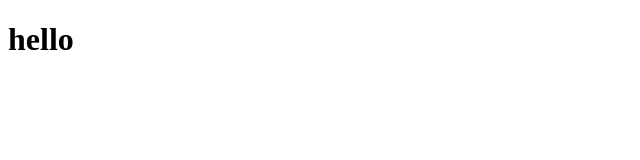
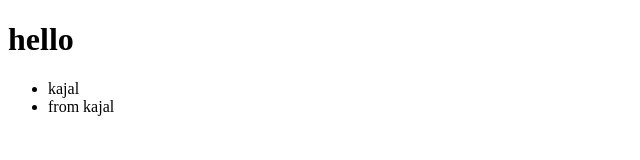
Before and after one commit to kajal70158/Practice, a plain HTML site: page first/index.html in a window 1280 px wide. Shown: the whole page, without its empty margins (0-640 px from the left). Drawn offline with Linux system fonts and the light colour scheme.

Commit message:
li added in kajal

```diff
--- a/first/index.html
+++ b/first/index.html
@@ -8,5 +8,9 @@
 <body>
     <script src="main.js"></script>
     <h1>hello</h1>
+   <ul>
+    <li>kajal</li>
+    <li>from kajal</li>
+   </ul>
 </body>
 </html>
```
